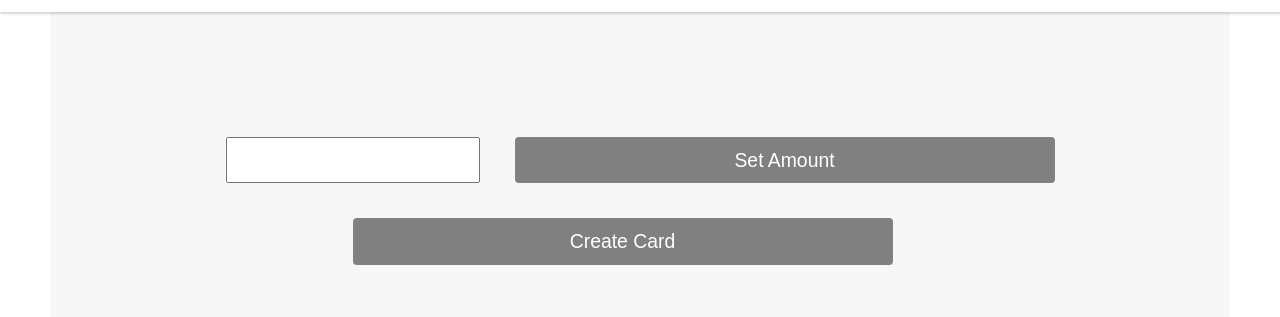
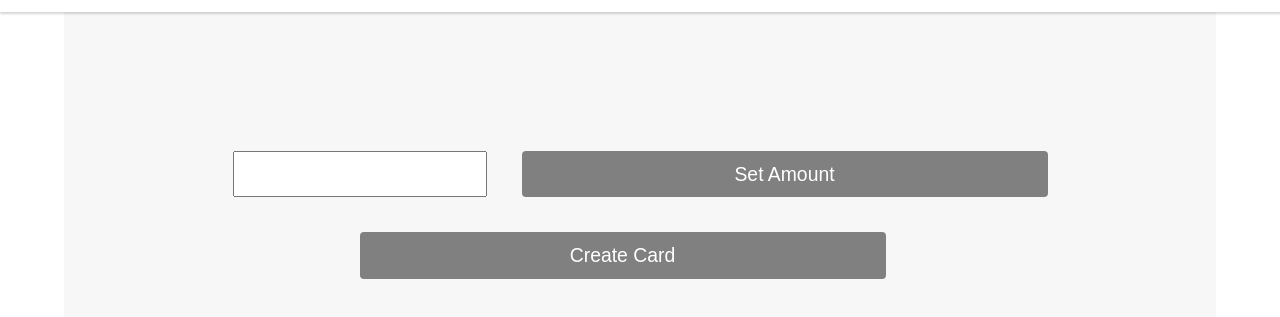
Before and after one commit to ninjattack2019/Birch-Bootcamp-fork, a plain HTML site: page Maybe.html in a window 1280 px wide. Shown: the part 63-380 px from the top of the page. Drawn offline with nearby package versions, Linux system fonts and the light colour scheme.

Commit message:
Change padding, Delete spaces

```diff
--- a/Maybe.html
+++ b/Maybe.html
@@ -24,7 +24,7 @@
     </ul>
   </header>
 
-  <main style="padding:50px">
+  <main style="padding:5%">
 
     <div class="content" style="padding-top:150px">
       <input type="text" id="Amount" name="Amount">
@@ -54,8 +54,6 @@
             document.getElementById(key).innerHTML = Amount;
             storage[key] = Amount;
          };
-
-
 
          }
 
```
Also changed, not shown: Test.html (+1 -1 lines).
